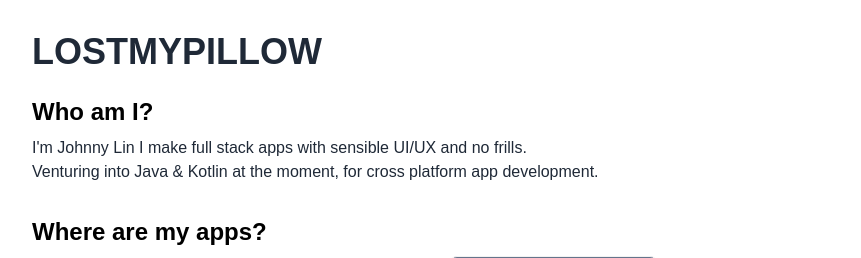
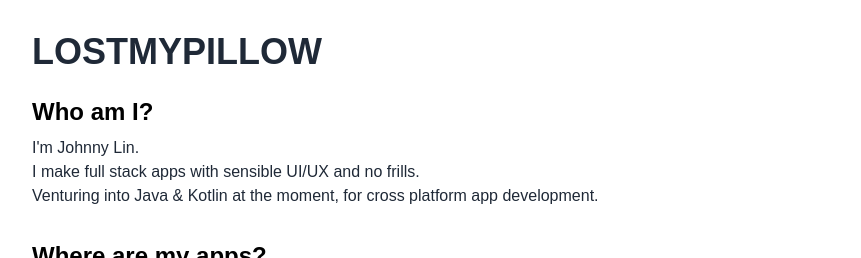
Before and after one commit to lostmypillow/lostmypillow.github.io, a Vue app: page / in a window 1280 px wide. Shown: the top 258 px of the page, without its empty margins (0-861 px from the left). Built offline with nearby package versions, Linux system fonts and the light colour scheme; no server answers; the database is empty.

Commit message:
layout issues and name

```diff
--- a/src/App.vue
+++ b/src/App.vue
@@ -70,7 +70,9 @@ onMounted(() => {
 
     <SectionContent>
       <p class="text-base">
-        I'm Johnny Lin I make full stack apps with sensible UI/UX and no frills.
+        I'm Johnny Lin.
+        <br>
+        I make full stack apps with sensible UI/UX and no frills.
         <br>
         Venturing into Java & Kotlin at the moment, for cross platform app development.
       </p>
@@ -81,8 +83,8 @@ onMounted(() => {
     </SectionTitle>
 
     <SectionContent>
-      <div class="flex flex-col gap-4 items-center justify-center">
-        <div class="flex flex-row gap-2 items-center justify-center">
+      <div class="flex flex-col gap-4 items-center justify-start">
+        <div class="flex flex-row gap-2 items-center justify-start">
           <a class="btn bg-slate-500 text-slate-200 text-base  h-11 w-fit" href="https://github.com/lostmypillow"
           target="_blank" rel="noopener noreferrer">
           <GitHubIcon />
```
